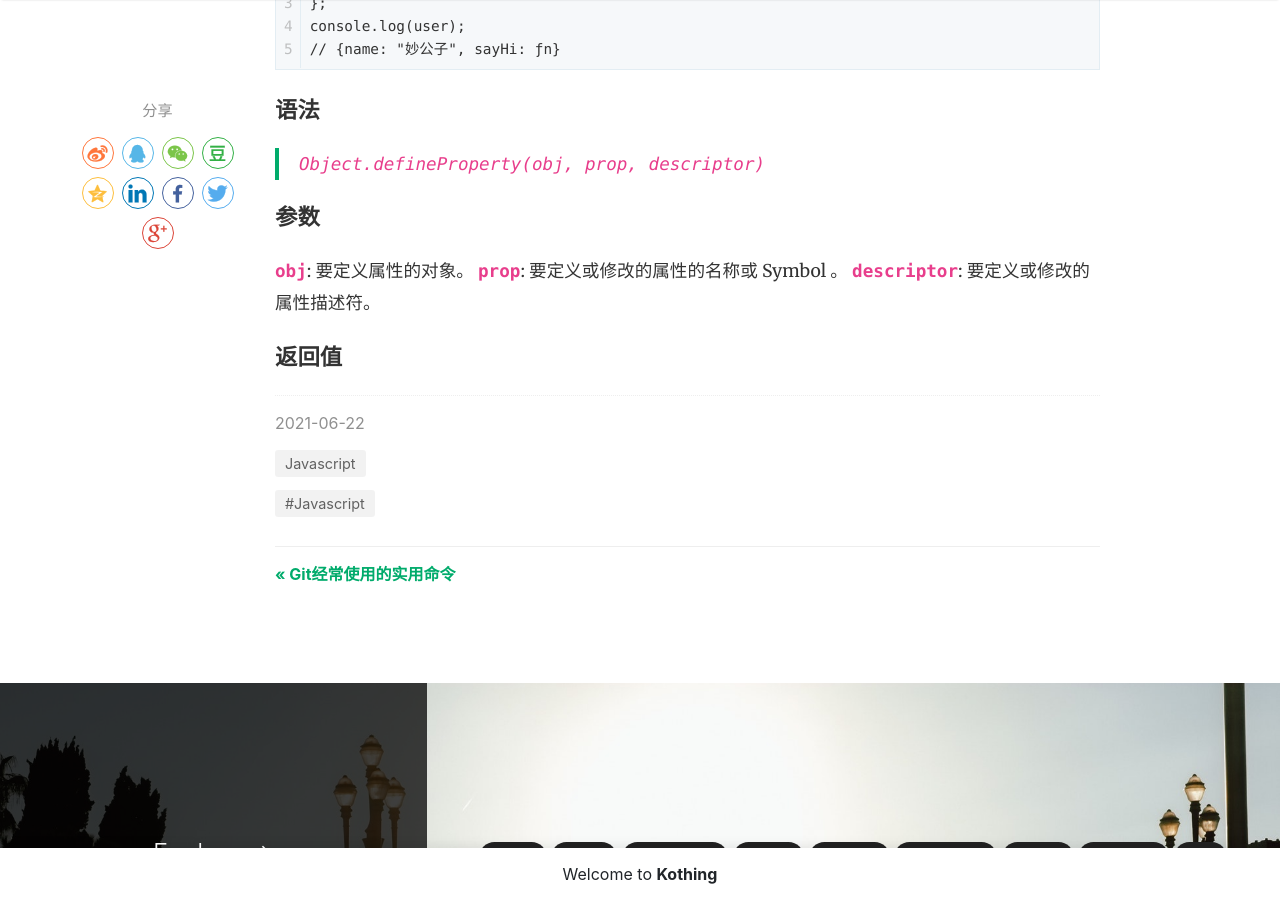
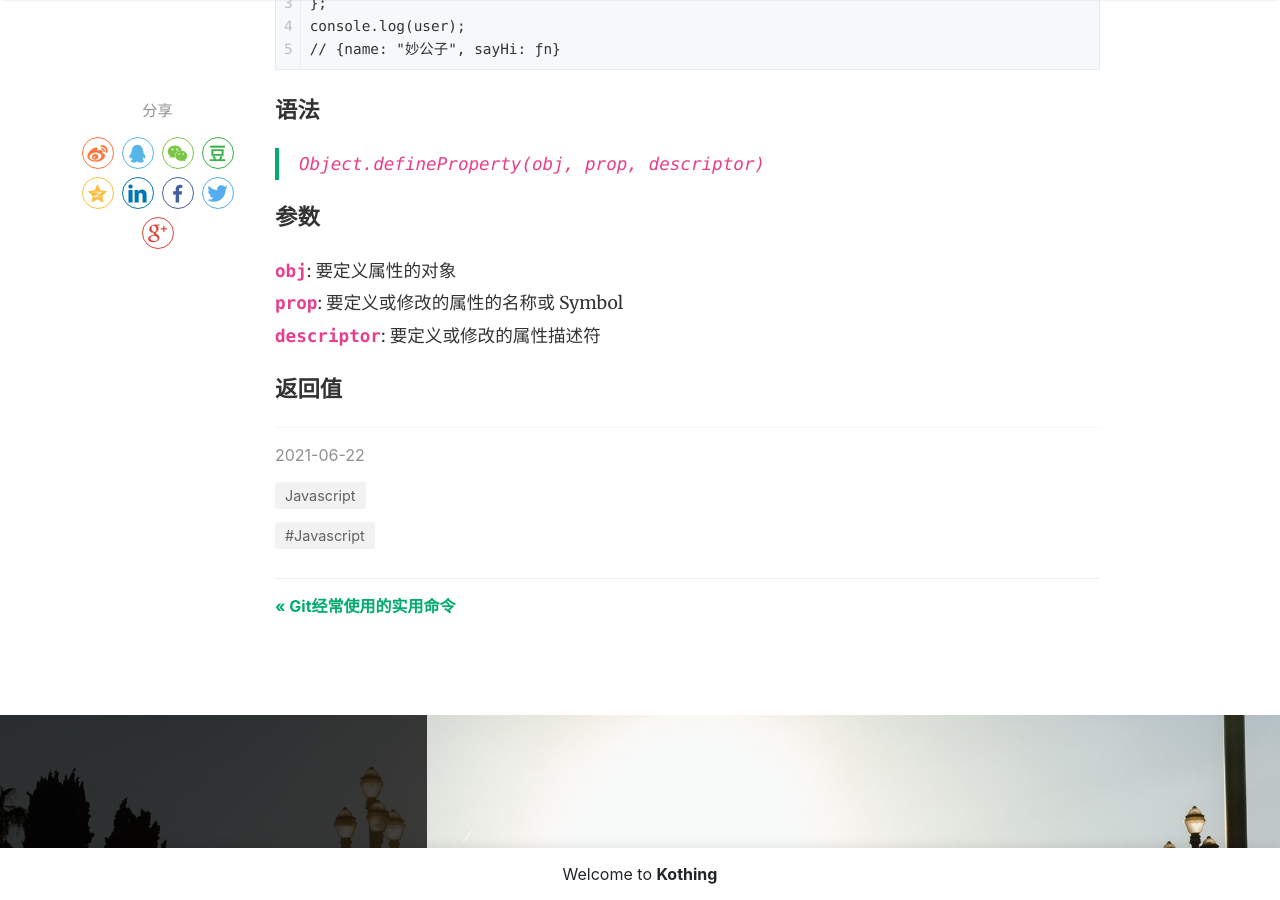
Before and after one commit to kothing/kothing.github.io, a Jekyll site: the page built from _posts/2021-06-22-Object.defineProperty.md, in a window 1280 px wide and 900 px high, scrolled down 1491 px. Built offline with Jekyll 4.4.1, drawn with Linux system fonts in a browser that asks for light colours; nearby versions of some CDN libraries; comment, search, counter and statistics services are not loaded.

```diff
--- a/_posts/2021-06-22-Object.defineProperty.md
+++ b/_posts/2021-06-22-Object.defineProperty.md
@@ -37,8 +37,8 @@ console.log(user);
 > `Object.defineProperty(obj, prop, descriptor)`
 
 ### 参数
-**`obj`**: 要定义属性的对象。
-**`prop`**: 要定义或修改的属性的名称或 Symbol 。
-**`descriptor`**: 要定义或修改的属性描述符。
+**`obj`**: 要定义属性的对象
+**`prop`**: 要定义或修改的属性的名称或 Symbol
+**`descriptor`**: 要定义或修改的属性描述符
 
 ### 返回值
```
